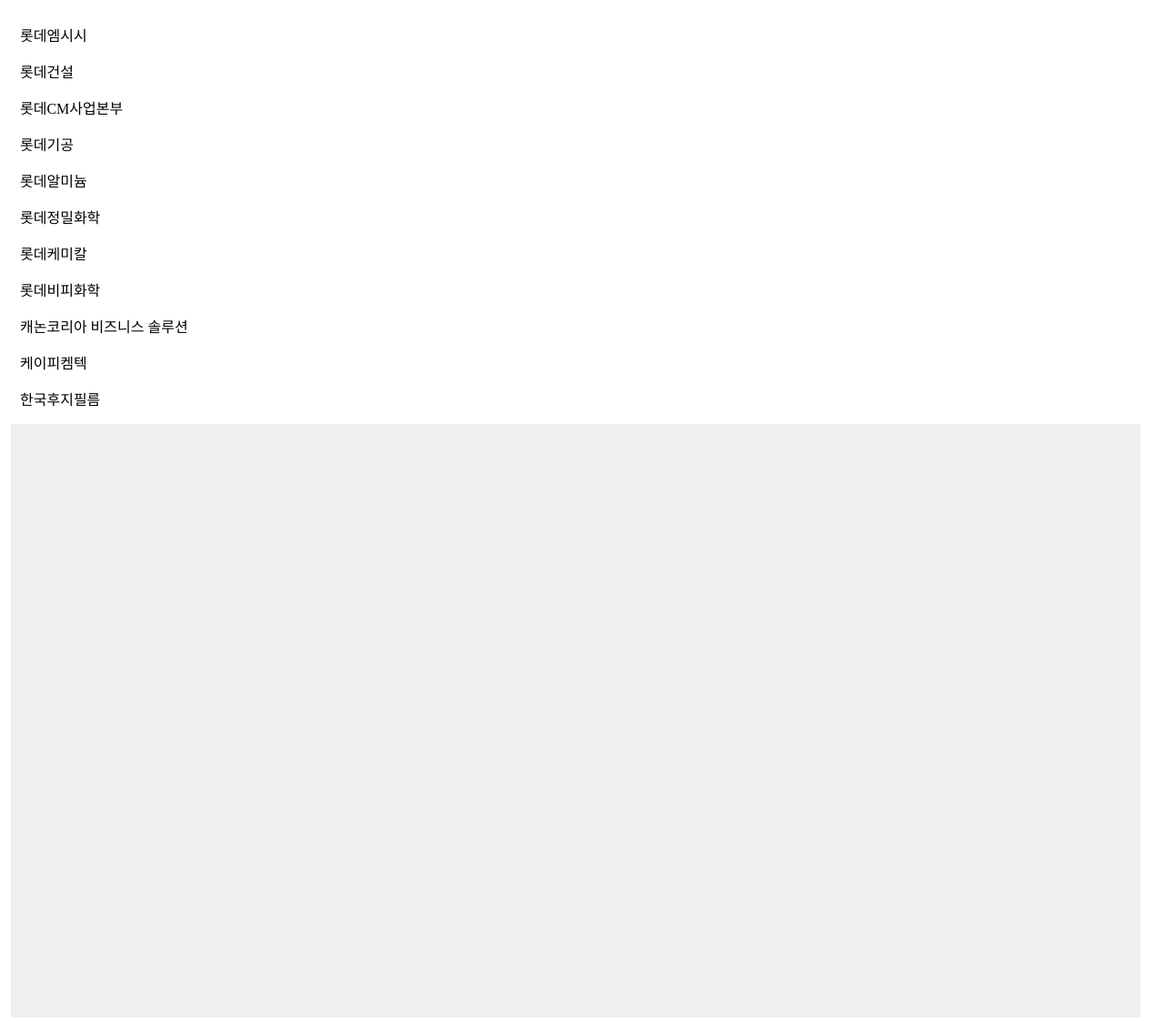
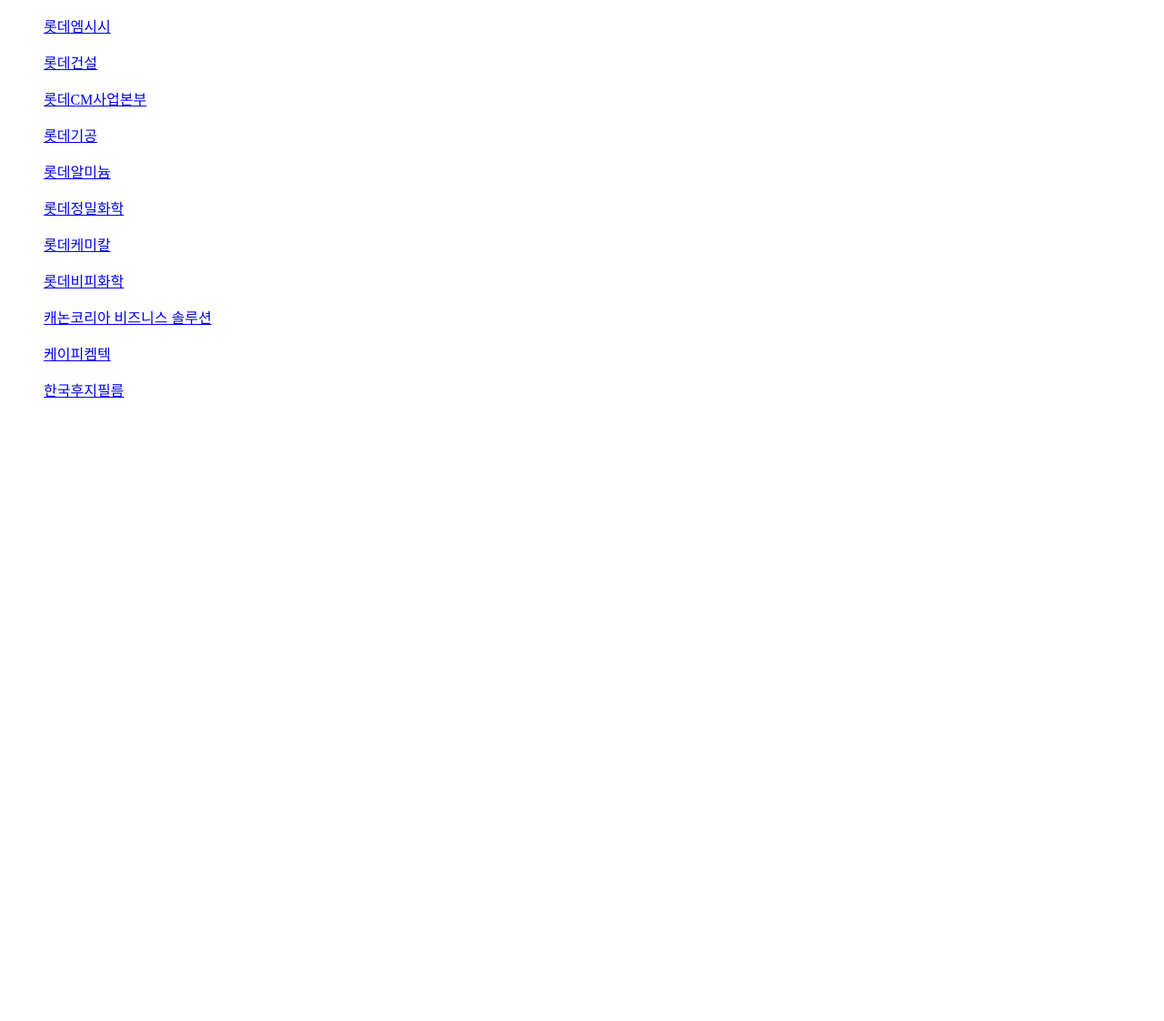
Before and after one commit to dbdbdib/Lotte_Back, a Django app: page /chem/ in a window 1280 px wide. Shown: the whole page at 91% size. After the commit the page ends 437 px from the top, so only its background shows below. Run offline with Django 3.2, Linux system fonts and the light colour scheme; parts of the project's set-up code (start-up, migrations or seed data) failed here and were passed over.

Commit message:
[보금] | 브랜치 변경용 커밋 메세지

```diff
--- a/myproject/board/templates/chem.html
+++ b/myproject/board/templates/chem.html
@@ -9,24 +9,17 @@
     <title>LIKELION X lotte 화학/건설/제조</title>
 </head>
 <body>
-    <div class="body-container">
-        <div class="left-container">
-            <ul>롯데엠시시</ul>
-            <ul>롯데건설</ul>
-            <ul>롯데CM사업본부</ul>
-            <ul>롯데기공</ul>
-            <ul>롯데알미늄</ul>
-            <ul>롯데정밀화학</ul>
-            <ul>롯데케미칼</ul>
-            <ul>롯데비피화학</ul>
-            <ul>캐논코리아 비즈니스 솔루션</ul>
-            <ul>케이피켐텍</ul>
-            <ul>한국후지필름</ul>
-        </div>
-
-        <div class="right-container">
-
-        </div>
-    </div>
+<!-- 페이지마다 값 주기 -->
+<ul><a href="{% url 'post' %}">롯데엠시시</a></ul>
+<ul><a href="{% url 'post' %}">롯데건설</a></ul>
+<ul><a href="{% url 'post' %}">롯데CM사업본부</a></ul>
+<ul><a href="{% url 'post' %}">롯데기공</a></ul>
+<ul><a href="{% url 'post' %}">롯데알미늄</a></ul>
+<ul><a href="{% url 'post' %}">롯데정밀화학</a></ul>
+<ul><a href="{% url 'post' %}">롯데케미칼</a></ul>
+<ul><a href="{% url 'post' %}">롯데비피화학</a></ul>
+<ul><a href="{% url 'post' %}">캐논코리아 비즈니스 솔루션</a></ul>
+<ul><a href="{% url 'post' %}">케이피켐텍</a></ul>
+<ul><a href="{% url 'post' %}">한국후지필름</a></ul>
 </body>
 </html>
--- a/myproject/board/templates/mainpage.html
+++ b/myproject/board/templates/mainpage.html
@@ -34,9 +34,9 @@
         <a href="{% url 'tour' %}">관광/서비스/금융</a>
     </div>
 
-    <div>
+    <!-- <div>
         <a href="{% url 'post' %}">게시판</a>
-    </div>
+    </div> -->
 </body>
 
 </html>
--- a/myproject/static/css/board.css
+++ b/myproject/static/css/board.css
@@ -1,4 +1,4 @@
-body {
+/* body {
     margin: 0;
     padding: 0;
 }
@@ -23,12 +23,4 @@
     padding-left: 10px;
 }
 
-.right-container {
-    display: inline-block;
-
-    width: 1240px;
-    height: 650px;
-
-    border: 1px solid #efefef;
-    background-color: #efefef;
-}
+} */
```
Also changed, not shown: myproject/board/templates/food.html (+0 -11 lines), myproject/board/templates/retail.html (+0 -8 lines), myproject/board/templates/tour.html (+0 -8 lines), myproject/media/images/image.JPG (added).
